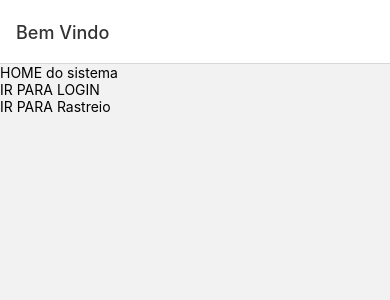
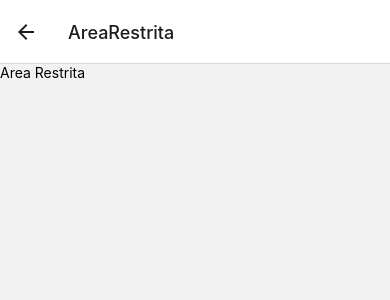
Before and after one commit to LucasCruz-dev/rastreador-logistico, a React Native app: screen /AreaRestrita in a window 390 px wide. Shown: the top 300 px of the page. Built offline with nearby package versions, Linux system fonts and the light colour scheme.

Commit message:
Estudo Sistema Login

```diff
--- a/App.js
+++ b/App.js
@@ -5,6 +5,7 @@ import css from './assets/css/Css';
 import { NavigationContainer } from '@react-navigation/native';
 import { createNativeStackNavigator } from '@react-navigation/native-stack';
 import {Home, Login, Rastreio} from './components';
+import AreaRestrita from './components/areaRestrita/areaRestrita';
 
 export default function App() {
   const Stack = createNativeStackNavigator();
@@ -22,7 +23,7 @@ export default function App() {
           />
           <Stack.Screen name="Login" options={{headerShown:false}} component={Login}/>
           <Stack.Screen name="Rastreio" component={Rastreio}/>
-          {/*<Stack.Screen name="AreaRestrita" component={AreaRestrita}/>*/}
+          <Stack.Screen name="AreaRestrita" component={AreaRestrita}/>
 
         </Stack.Navigator>
       </NavigationContainer>
--- /dev/null
+++ b/components/areaRestrita/areaRestrita.js
@@ -0,0 +1,12 @@
+import { StatusBar } from 'expo-status-bar';
+import React from 'react';
+import { StyleSheet, Text, View } from 'react-native';
+
+export default function AreaRestrita(){
+    return (
+        <View>
+            <Text>Area Restrita</Text>
+        </View>
+
+    );
+}
--- a/components/login.js
+++ b/components/login.js
@@ -1,10 +1,11 @@
+import AsyncStorage from '@react-native-async-storage/async-storage';
 import { StatusBar } from 'expo-status-bar';
 import React, {useState, useEffect} from 'react';
 import { Platform, Text, View, KeyboardAvoidingView, TextInput, TouchableOpacity } from 'react-native';
 import {css} from '../assets/css/Css'
 
 
-export default function Login(){
+export default function Login({navigation}){
     const [display, setDisplay]= useState('none');
     const [user, setUser]= useState(null);
     const [password, setPassword]= useState(null);
@@ -30,8 +31,13 @@ export default function Login(){
             setDisplay('flex');
             setTimeout(()=>{
             setDisplay('none')
-            },3000)
-        }
+            },3000);
+            await AsyncStorage.clear();
+ } else{
+   let userData =  await AsyncStorage.setItem('userData', JSON.stringify(json));//setando no storage o json recebido do backend)
+   navigation.navigate('AreaRestrita');
+ }
+
 
     }
 
```
